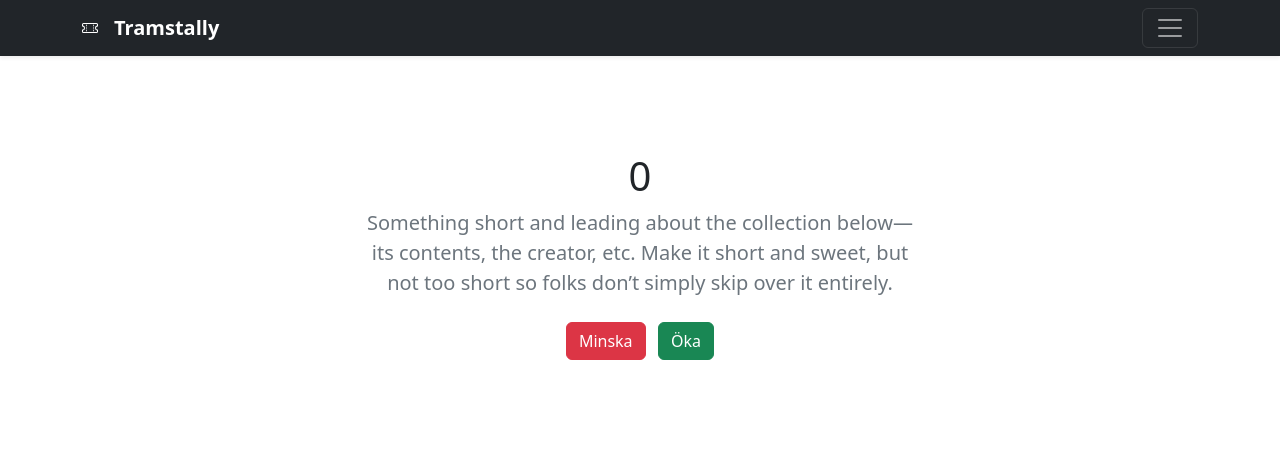
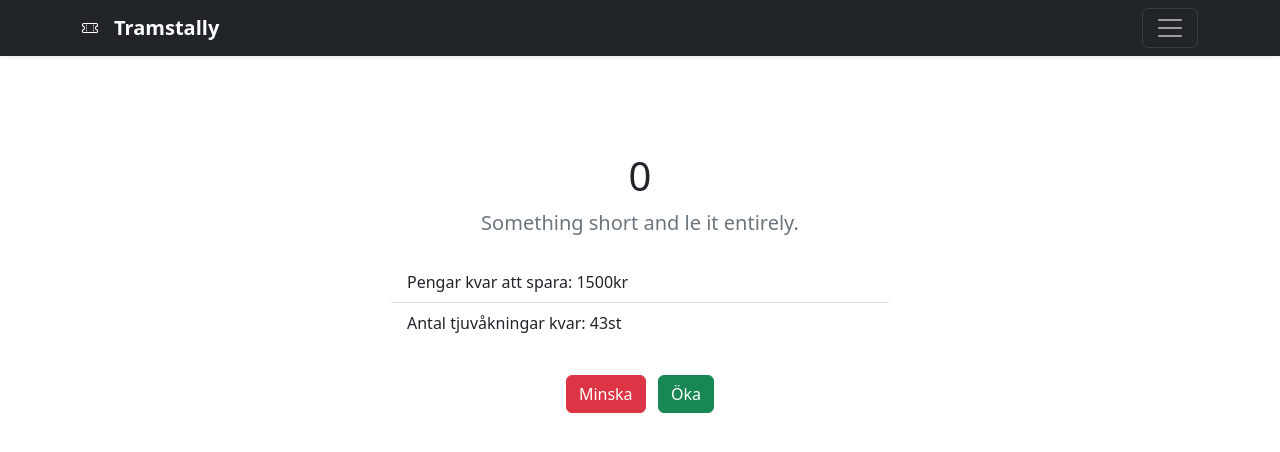
Before and after one commit to Jojjeboy/tramstally, an Angular app: page / in a window 1280 px wide. Shown: the top 452 px of the page. Built offline with nearby package versions, Linux system fonts and the light colour scheme.

Commit message:
added some stats

```diff
--- a/src/app/app.component.html
+++ b/src/app/app.component.html
@@ -36,12 +36,18 @@
 
 <main>
 
-  <section class="py-5 text-center container">
+  <section class="py-5  container">
     <div class="row py-lg-5">
       <div class="col-lg-6 col-md-8 mx-auto">
-        <h1 class="fw-light">{{ value }}</h1>
-        <p class="lead text-muted">Something short and leading about the collection below—its contents, the creator, etc. Make it short and sweet, but not too short so folks don’t simply skip over it entirely.</p>
-        <p>
+        <h1 class="text-center fw-light">{{ value }}</h1>
+        <p class="lead text-center text-muted">
+          Something short and le it entirely.
+        </p>
+        <ul class="list-group list-group-flush m-4">
+          <li class="list-group-item">Pengar kvar att spara: {{ moneyLeftToSave }}kr</li>
+          <li class="list-group-item">Antal tjuvåkningar kvar: {{freeRidesLeft}}st</li>
+        </ul>
+        <p class="text-center">
           <a href="#" (click)="decrease()" class="btn btn-danger my-2">Minska</a> &nbsp;
           <a href="#" (click)="increase()" class="btn btn-success my-2">Öka</a>
         </p>
--- a/src/app/app.component.ts
+++ b/src/app/app.component.ts
@@ -8,12 +8,17 @@ import { LocalStorageServiceService } from './local-storage-service';
 })
 export class AppComponent implements OnInit{
   public value = 0;
+  public ticketcost: number = 35;
+  public fine: number = 1500;
+  public moneyLeftToSave: number = 0;
+  public freeRidesLeft: number = 0;
   constructor(private localStorageService: LocalStorageServiceService){
 
   }
 
   ngOnInit(){
     this.getCount();
+    this.reCalculate();
   }
 
   public getCount() {
@@ -22,12 +27,19 @@ export class AppComponent implements OnInit{
   public increase(){
     this.value += 1;
     this.localStorageService.increase();
+    this.reCalculate();
   }
   public decrease(){
     if(this.value > 0){
       this.value -= 1;
       this.localStorageService.decrease();
+      this.reCalculate();
     }
   }
 
+  public reCalculate(){
+    this.moneyLeftToSave = this.fine - (this.ticketcost * this.value)
+    this.freeRidesLeft = Math.ceil(this.fine / this.ticketcost) - this.value;
+  }
+
 }
```
